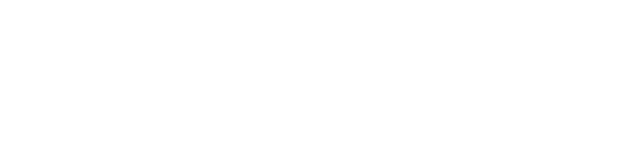
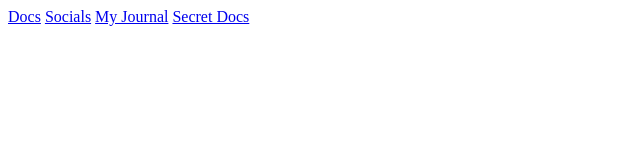
Before and after one commit to lammmab/blackwater, a plain HTML site: page index.html in a window 1280 px wide. Shown: the whole page, without its empty margins (0-640 px from the left). Drawn offline with Linux system fonts and the light colour scheme.

Commit message:
Added links

```diff
--- a/index.html
+++ b/index.html
@@ -12,7 +12,10 @@
 
         </div>
         <div class="links">
-
+            <a href="/docs.html">Docs</a>
+            <a href="/socials.html">Socials</a>
+            <a href="/journal.html">My Journal</a>
+            <a href="/secretdocs.html">Secret Docs</a>
         </div>
     </div>
 </body>
```
